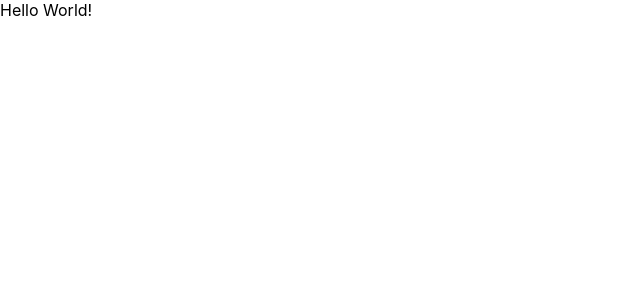
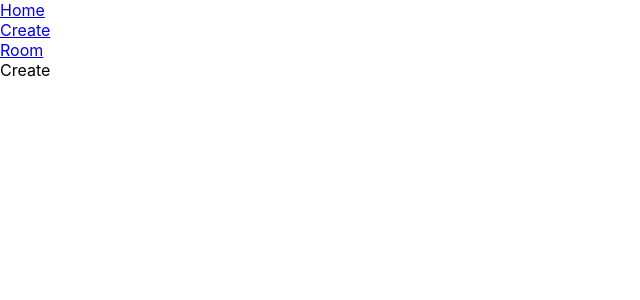
Before and after one commit to VamiqValji/AngelHacks-2021, a React (Create React App) app in the folder client/: page /create in a window 1280 px wide. Shown: the top 300 px of the page, without its empty margins (0-640 px from the left). Built offline with nearby package versions, Linux system fonts and the light colour scheme.

Commit message:
react router setup

```diff
--- a/client/package.json
+++ b/client/package.json
@@ -12,6 +12,8 @@
     "@types/react-dom": "^17.0.1",
     "react": "^17.0.1",
     "react-dom": "^17.0.1",
+    "react-player": "^2.9.0",
+    "react-router-dom": "^5.2.0",
     "react-scripts": "4.0.3",
     "typescript": "^4.2.2",
     "web-vitals": "^1.1.0"
@@ -39,5 +41,8 @@
       "last 1 firefox version",
       "last 1 safari version"
     ]
+  },
+  "devDependencies": {
+    "@types/react-router-dom": "^5.1.7"
   }
 }
--- a/client/src/App.tsx
+++ b/client/src/App.tsx
@@ -1,13 +1,47 @@
 import React from 'react';
 import './App.css';
+import {
+  BrowserRouter as Router,
+  Switch,
+  Route,
+  Link
+} from "react-router-dom";
+import Join from "./pages/Join";
+import Room from "./pages/Room";
+import CreateRoom from "./pages/CreateRoom";
 
 function App() {
   return (
-    <div className="App">
-      <header className="App-header">
-        <div>Hello World!</div>
-      </header>
-    </div>
+    <Router>
+      <div>
+        <nav>
+          <ul>
+            <li>
+              <Link to="/">Home</Link>
+            </li>
+            <li>
+              <Link to="/create">Create</Link>
+            </li>
+            <li>
+              <Link to="/room">Room</Link>
+            </li>
+          </ul>
+        </nav>
+        {/* A <Switch> looks through its children <Route>s and
+            renders the first one that matches the current URL. */}
+        <Switch>
+          <Route exact path="/">
+            <Join />
+          </Route>
+          <Route exact path="/create">
+            <CreateRoom />
+          </Route>
+          <Route exact path="/room">
+            <Room />
+          </Route>
+        </Switch>
+      </div>
+    </Router>
   );
 }
 
--- /dev/null
+++ b/client/src/pages/CreateRoom.tsx
@@ -0,0 +1,13 @@
+import React from 'react'
+
+interface CreateRoomProps {
+
+}
+
+const CreateRoom: React.FC<CreateRoomProps> = ({}) => {
+    return (
+      <div>Create</div>
+    );
+}
+
+export default CreateRoom;
--- /dev/null
+++ b/client/src/pages/Join.tsx
@@ -0,0 +1,13 @@
+import React from 'react'
+
+interface JoinProps {
+
+}
+
+const Join: React.FC<JoinProps> = ({}) => {
+    return (
+        <div>Join</div>
+    );
+}
+
+export default Join;
--- /dev/null
+++ b/client/src/pages/Room.tsx
@@ -0,0 +1,13 @@
+import React from 'react'
+
+interface RoomProps {
+
+}
+
+const Room: React.FC<RoomProps> = ({}) => {
+    return (
+        <div>Room</div>
+    );
+}
+
+export default Room;
```
Also changed, not shown: 2 other files (tests, documents, lock files or other folders).
